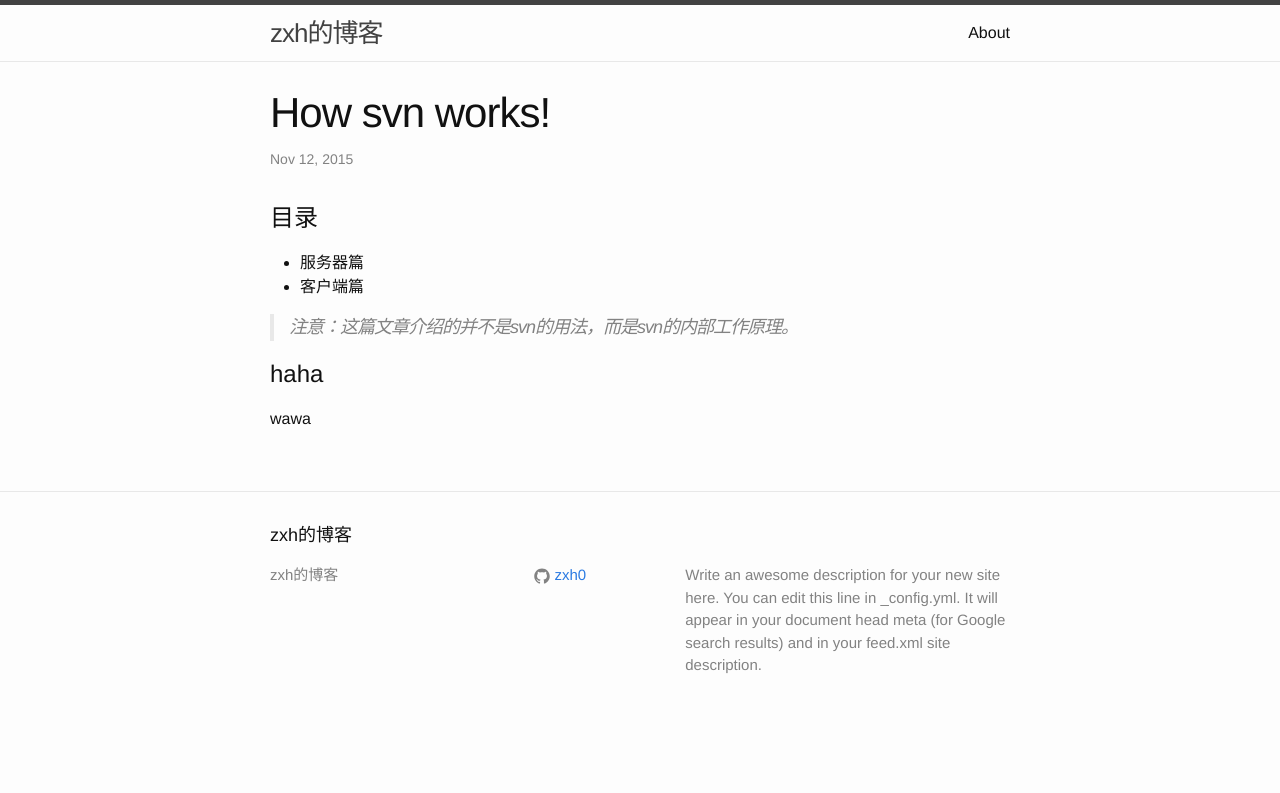
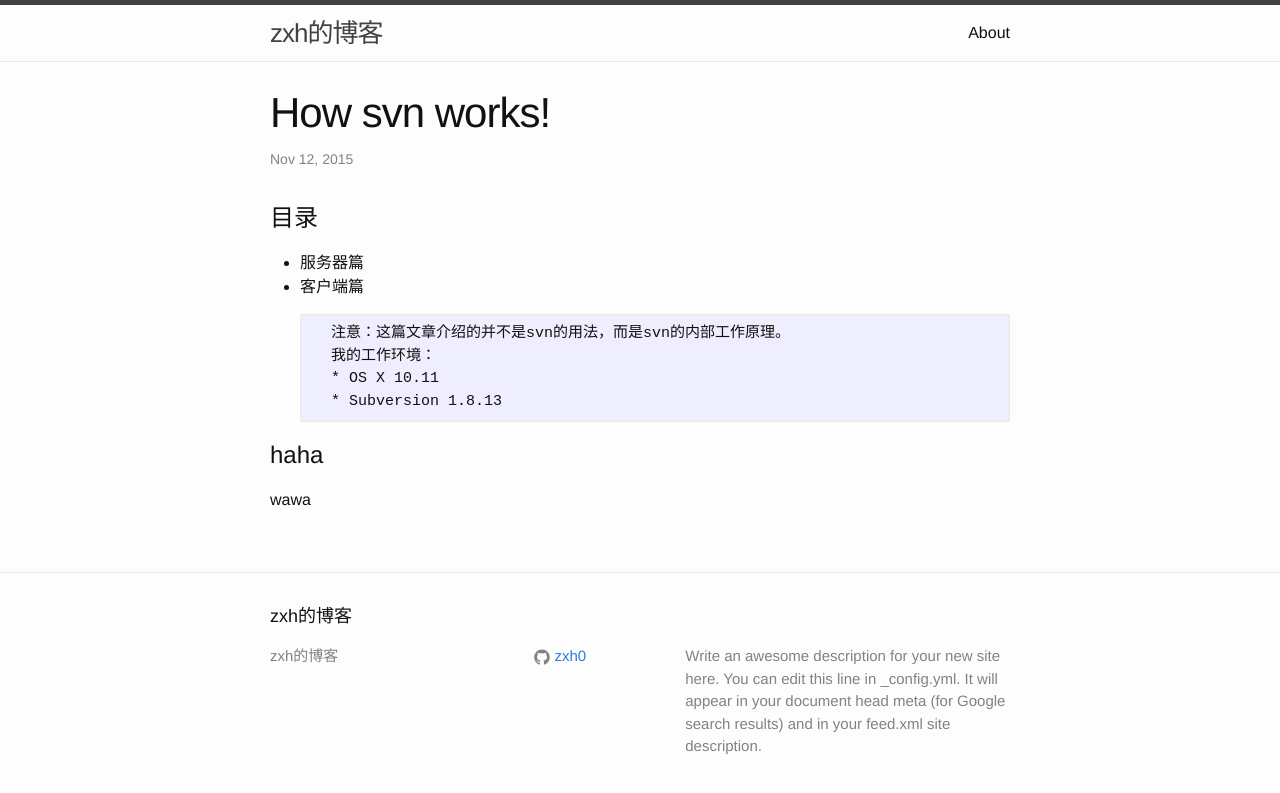
Before and after one commit to 777404/myblog, a Jekyll site: the page built from blog/_posts/2015-11-12-how-svn-works.md, in a window 1280 px wide. Shown: the top 793 px of the page. Built offline with Jekyll 4.4.1, drawn with Linux system fonts in a browser that asks for light colours; Markdown is read by kramdown in place of the engine named in the settings.

Commit message:
highlight notes

```diff
--- a/blog/_posts/2015-11-12-how-svn-works.md
+++ b/blog/_posts/2015-11-12-how-svn-works.md
@@ -9,6 +9,9 @@ date:   2015-11-12
 * 服务器篇
 * 客户端篇
 
-> 注意：这篇文章介绍的并不是svn的用法，而是svn的内部工作原理。
+        注意：这篇文章介绍的并不是svn的用法，而是svn的内部工作原理。
+        我的工作环境：
+        * OS X 10.11
+        * Subversion 1.8.13
 
 {% include_relative how-svn-works/server/repo-structure.md %}
```
